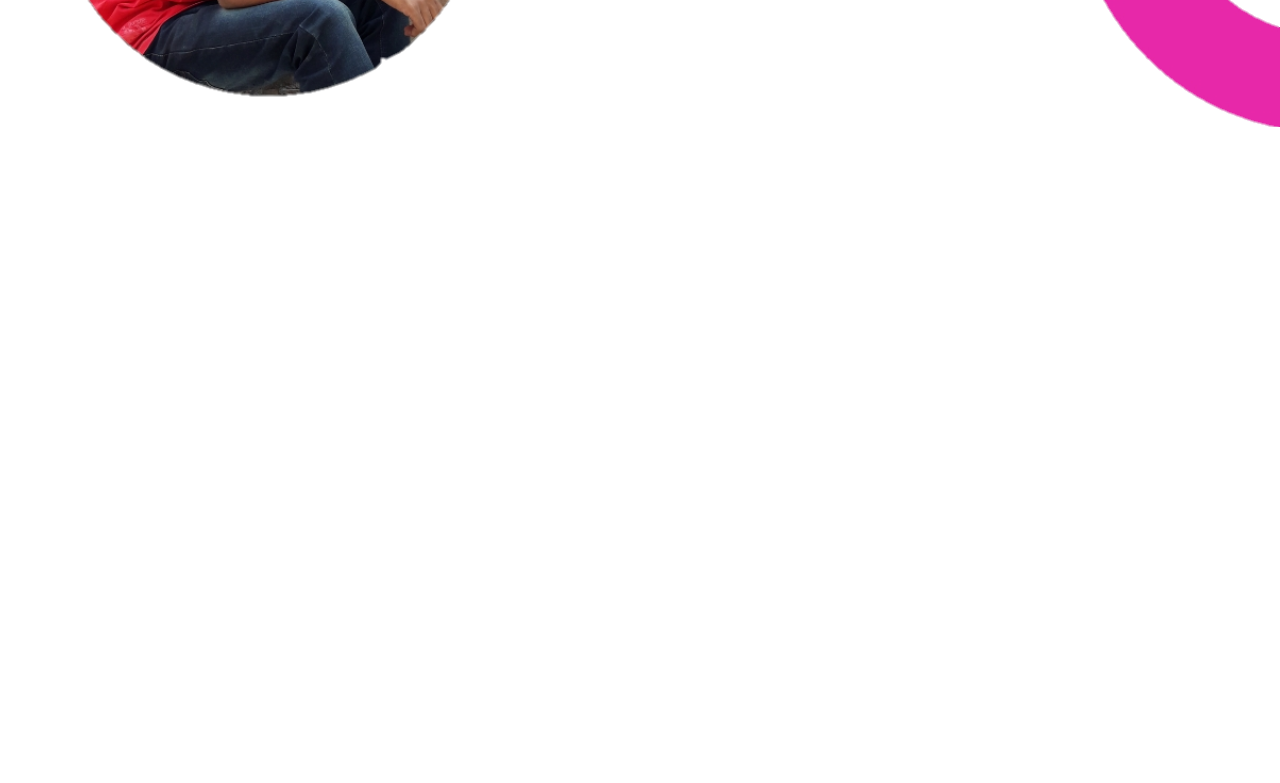
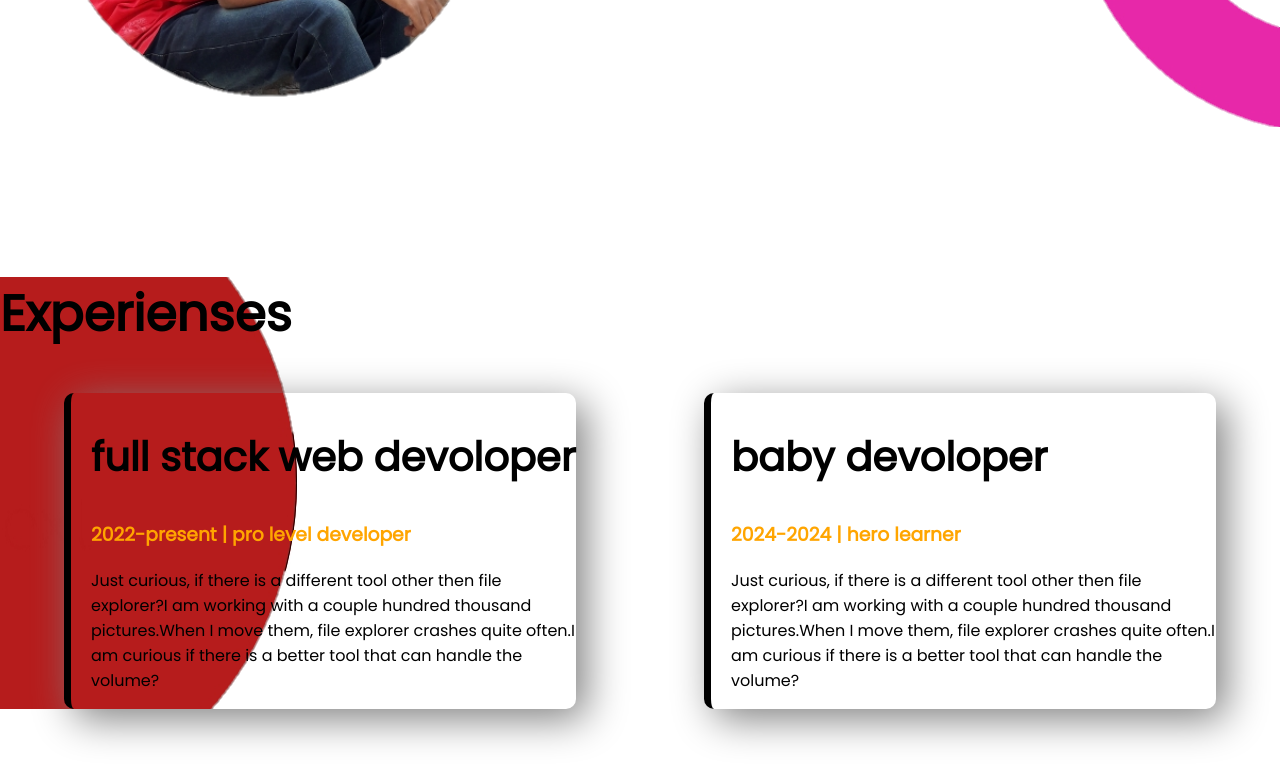
Before and after one commit to momin109/devoloper-portfolio, a plain HTML site: page index.html in a window 1280 px wide. Shown: the part 1053-1836 px from the top of the page. Before the commit the page ends 1330 px from the top, so only its background shows below. Drawn offline with Linux system fonts and the light colour scheme.

Commit message:
fulwebdeoloper

```diff
--- a/index.html
+++ b/index.html
@@ -15,7 +15,7 @@
 
 <body>
 
-    <section class="top-bannar">
+    <section class="top-bannar flexible-container">
         <div class="half-width">
             <h1>Welcome To</h1>
             <h1><span class="orenge-color">Abdul Momin</span> World</h1>
@@ -31,7 +31,7 @@
             <img src="images/momin.png" alt="">
         </div>
     </section>
-    <section class="dream-big">
+    <section class="dream-big flexible-container">
         <div class="half-width">
             <img src="images/momin2.png" alt="">
         </div>
@@ -46,6 +46,29 @@
 
 
     </section>
+    <section class="experien">
+        <h1>Experienses</h1>
+        <div class="flexible-container">
+            <div id="web-dev-experien" class="experien-item">
+                <h2>full stack web devoloper</h2>
+                <h3 class="orenge-color">2022-present | pro level developer</h3>
+                <p>Just curious, if there is a different tool other then file explorer?I am working with a couple
+                    hundred
+                    thousand pictures.When I move them, file explorer crashes quite often.I am curious if there is a
+                    better
+                    tool that can handle the volume?</p>
+            </div>
+            <div id="full-stack-experien" class="experien-item">
+                <h2>baby devoloper</h2>
+                <h3 class="orenge-color">2024-2024 | hero learner </h3>
+                <p>Just curious, if there is a different tool other then file explorer?I am working with a couple
+                    hundred
+                    thousand pictures.When I move them, file explorer crashes quite often.I am curious if there is a
+                    better
+                    tool that can handle the volume?</p>
+            </div>
+        </div>
+    </section>
 
 
 
--- a/style.css
+++ b/style.css
@@ -5,16 +5,20 @@ body{
 h1{
     font-size: 50px;
 }
+h2{
+    font-size: 40px;
+}
 .orenge-color{
     color: orange;
 }
-section{
+.flexible-container{
     display : flex;
     margin-bottom: 150px;
 }
 .half-width{
     width: 50%;
     padding-left: 2%;
+
 }
 .half-width img{
     width: 80%;
@@ -37,3 +41,29 @@ section{
     background-repeat: no-repeat;
     background-position: right;
 }
+.experien{
+    background-image: url(images/half.png);
+    background-repeat: no-repeat;
+    background-position: left;
+
+}
+.experien-item{
+    width: 40%;
+    margin-left: 5%;
+    margin-right: 5%;
+    padding-left: 20px;
+    border-radius: 10px;
+    box-shadow: 10px 10px 40px gray;
+
+}
+#web-dev-experien{
+    border-left: 7px solid;
+    border-image: linear-gradient(blue,cyan,);
+    border-image-slice: 1;
+}
+#full-stack-experien{
+    border-left: 7px solid;
+    border-image: linear-gradient(rgb(152, 152, 235),rgb(236, 240, 12),);
+    border-image-slice: 1;
+
+}
```
